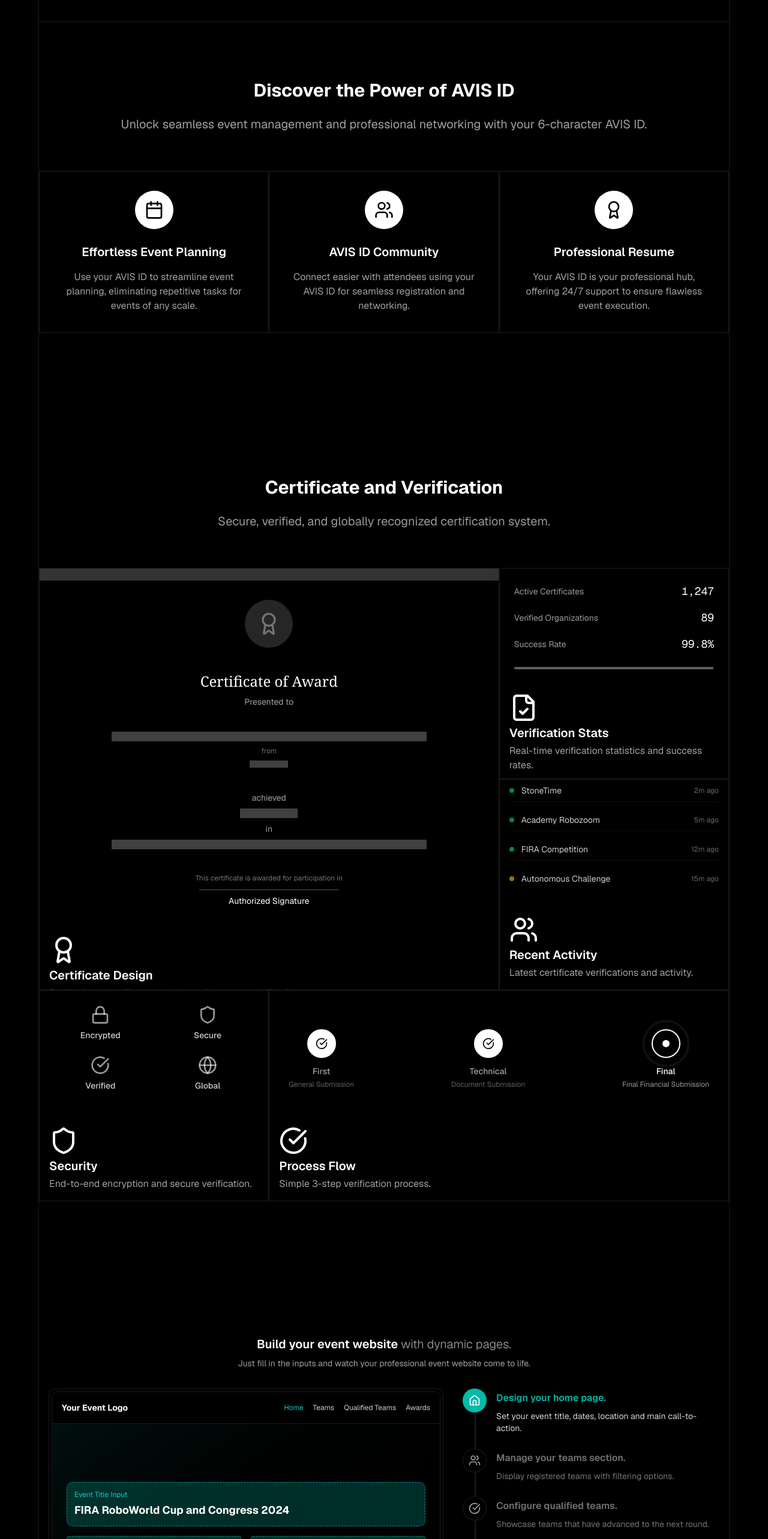
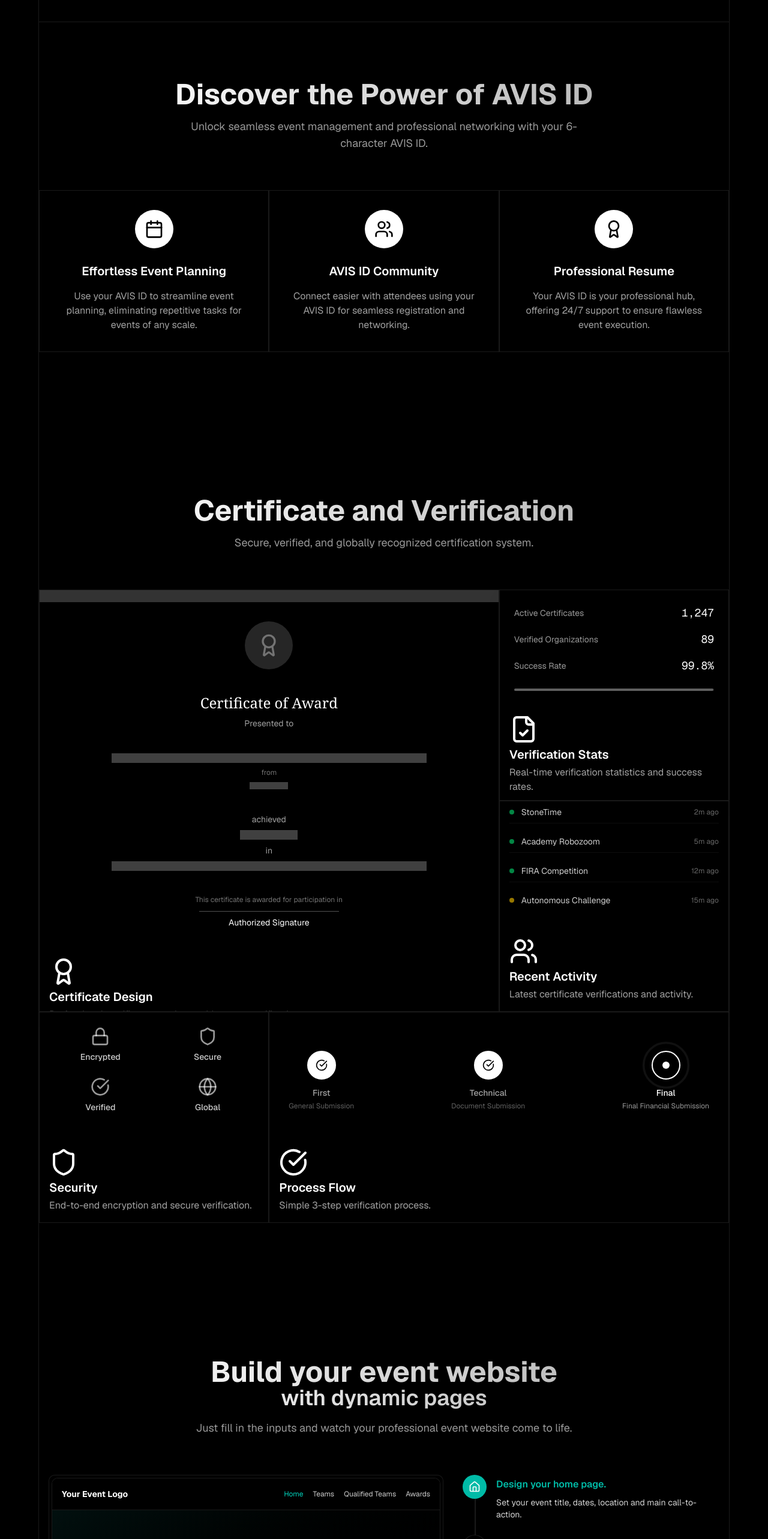
Before and after one commit to Sarina-R/AVIS-landing-page, a Next.js app: page /avis-events in a window 1280 px wide. Shown: the part 940-3506 px from the top of the page at 60% size. Built offline with nearby package versions, Linux system fonts and the light colour scheme.

Commit message:
style: fix all headers size and color

```diff
--- a/components/event-page-component/AboutSection.tsx
+++ b/components/event-page-component/AboutSection.tsx
@@ -3,9 +3,11 @@
 export const AboutSection = () => (
   <section id='about' className='pt-24 border-t border-white/10'>
     <div className='max-w-6xl mx-auto'>
-      <div className='text-center mb-16'>
-        <h2 className='text-3xl font-bold mb-6'>AVIS For Everyone</h2>
-        <p className='text-xl text-neutral-400 max-w-3xl mx-auto pb-4'>
+      <div className='text-center mb-16 max-w-4xl mx-auto'>
+        <h2 className='text-3xl md:text-4xl lg:text-5xl font-bold mb-4 bg-gradient-to-r from-white to-white/70 bg-clip-text text-transparent'>
+          AVIS For Everyone
+        </h2>
+        <p className='text-lg text-white/60 max-w-2xl mx-auto'>
           Discover seamless event management with AVIS. Effortlessly plan,
           register for, and network at events tailored for users of all kinds.
         </p>
--- a/components/event-page-component/BentoSection.tsx
+++ b/components/event-page-component/BentoSection.tsx
@@ -412,14 +412,15 @@
   return (
     <section className='min-h-screen py-16'>
       <div className='max-w-7xl mx-auto'>
-        <div className='text-center mb-16'>
-          <h2 className='text-3xl font-bold mb-6'>
+        <div className='text-center mb-16 max-w-4xl mx-auto'>
+          <h2 className='text-3xl md:text-4xl lg:text-5xl font-bold mb-4 bg-gradient-to-r from-white to-white/70 bg-clip-text text-transparent'>
             Certificate and Verification
           </h2>
-          <p className='text-xl text-white/60'>
+          <p className='text-lg text-white/60 max-w-2xl mx-auto'>
             Secure, verified, and globally recognized certification system.
           </p>
         </div>
+
         <BentoGrid className='grid-cols-3'>
           {features.map((feature, idx) => (
             <BentoCard
--- a/components/event-page-component/ServicesSection.tsx
+++ b/components/event-page-component/ServicesSection.tsx
@@ -3,11 +3,11 @@
 export const ServicesSection = () => (
   <section id='discover' className='py-24 border-t border-white/10'>
     <div className='max-w-6xl mx-auto'>
-      <div className='text-center mb-16'>
-        <h2 className='text-3xl font-bold mb-6'>
+      <div className='text-center mb-16 max-w-4xl mx-auto'>
+        <h2 className='text-3xl md:text-4xl lg:text-5xl font-bold mb-4 bg-gradient-to-r from-white to-white/70 bg-clip-text text-transparent'>
           Discover the Power of AVIS ID
         </h2>
-        <p className='text-xl text-neutral-400'>
+        <p className='text-lg text-white/60 max-w-2xl mx-auto'>
           Unlock seamless event management and professional networking with your
           6-character AVIS ID.
         </p>
--- a/components/event-page-component/StepsComponent.tsx
+++ b/components/event-page-component/StepsComponent.tsx
@@ -333,14 +333,14 @@
   return (
     <section className='px-4 py-20 bg-black min-'>
       <div className='max-w-6xl mx-auto'>
-        <div className='text-center mb-8'>
-          <h2 className='text-xl font-light mb-2'>
-            <span className='text-white font-semibold'>
-              Build your event website
-            </span>
-            <span className='text-neutral-400'> with dynamic pages.</span>
+        <div className='text-center mb-16 max-w-4xl mx-auto'>
+          <h2 className='text-3xl md:text-4xl lg:text-5xl font-bold mb-4 bg-gradient-to-r from-white to-white/70 bg-clip-text text-transparent'>
+            Build your event website
+            <p className='font-semibold text-2xl md:text-3xl lg:text-4xl'>
+              {''} with dynamic pages
+            </p>
           </h2>
-          <p className='text-neutral-400 text-sm'>
+          <p className='text-lg text-white/60 max-w-2xl mx-auto'>
             Just fill in the inputs and watch your professional event website
             come to life.
           </p>
```
